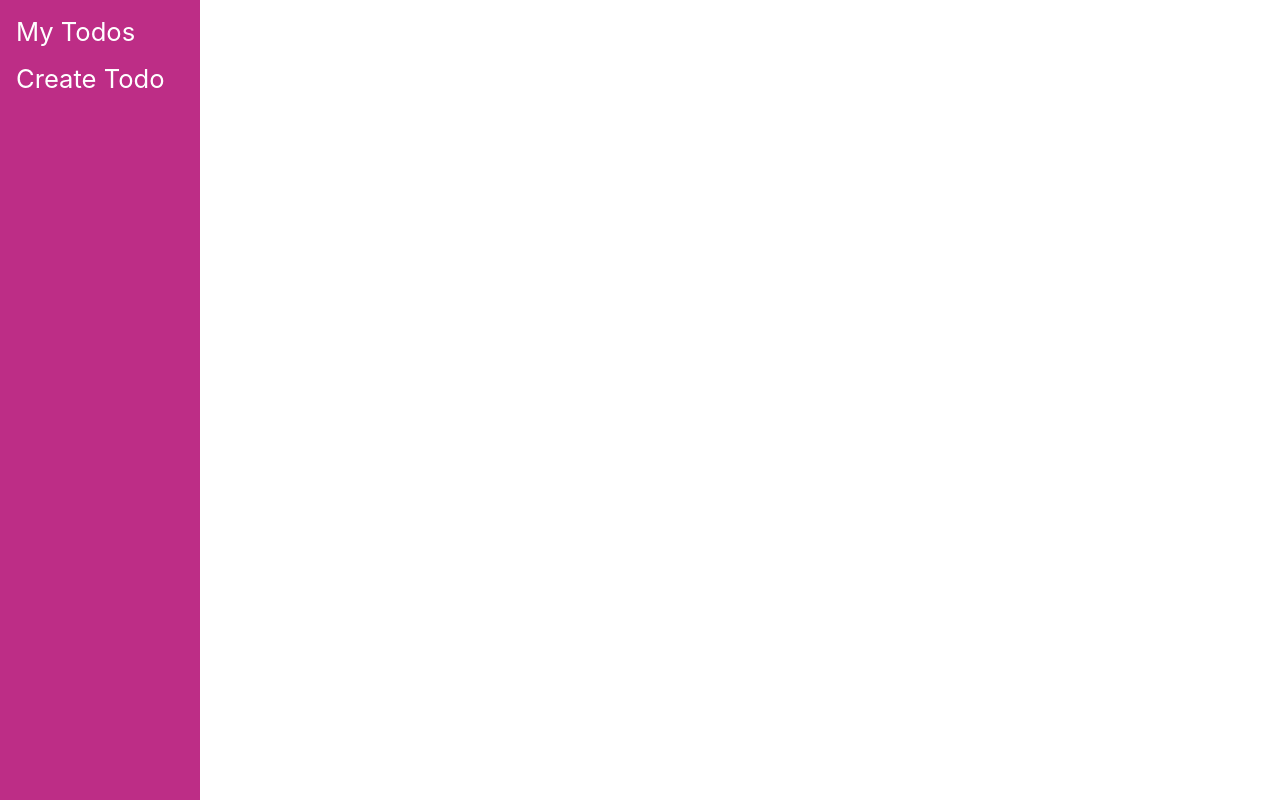
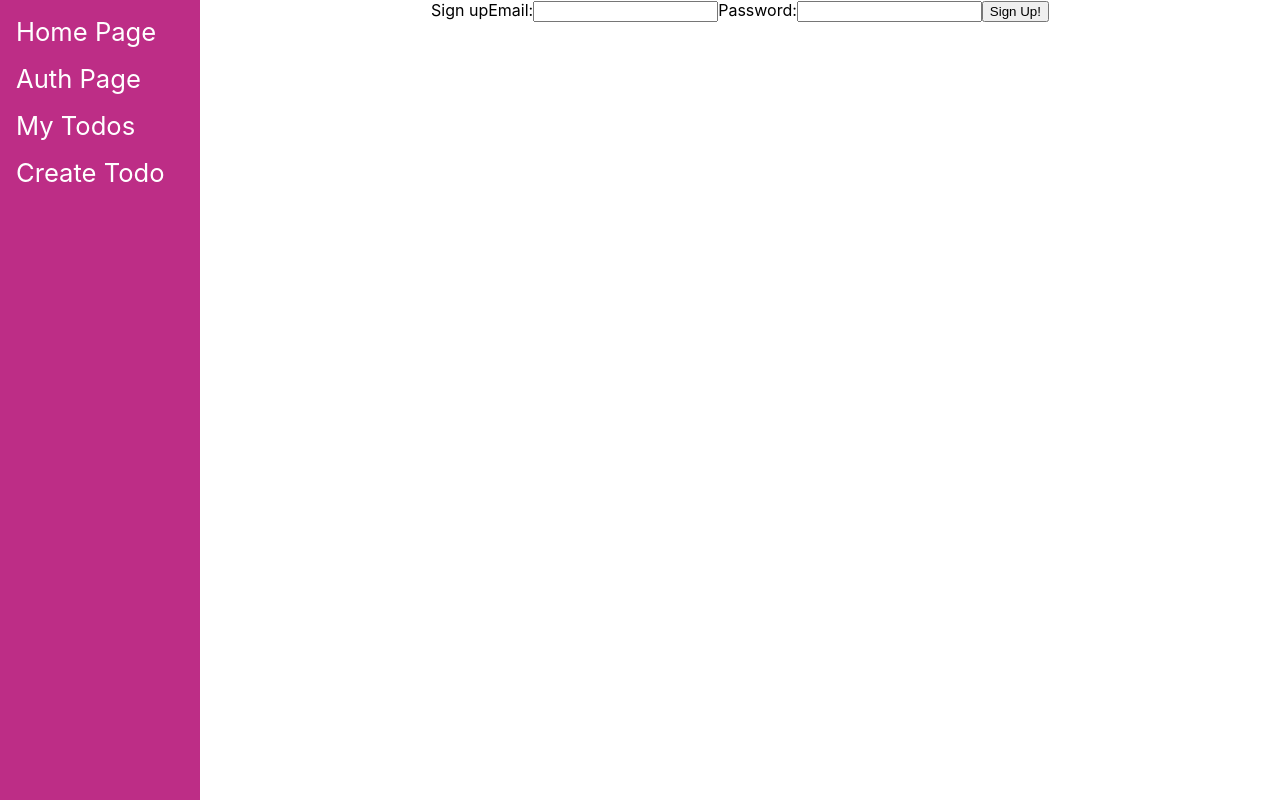
Before and after one commit to katiepdx/todo-app-fe, a React (Create React App) app: page /auth in a window 1280 px wide. Built offline with nearby package versions, Linux system fonts and the light colour scheme; no server answers.

Commit message:
add homepage and signup functionality

```diff
--- a/package.json
+++ b/package.json
@@ -6,10 +6,13 @@
     "@testing-library/jest-dom": "^4.2.4",
     "@testing-library/react": "^9.5.0",
     "@testing-library/user-event": "^7.2.1",
+    "dotenv": "^8.2.0",
+    "install": "^0.13.0",
     "react": "^16.13.1",
     "react-dom": "^16.13.1",
     "react-router-dom": "^5.2.0",
-    "react-scripts": "3.4.3"
+    "react-scripts": "3.4.3",
+    "superagent": "^6.0.0"
   },
   "scripts": {
     "start": "react-scripts start",
--- a/src/App.css
+++ b/src/App.css
@@ -1,3 +1,11 @@
+.signup-form {
+  display: block;
+}
+
+.welcome-button {
+
+}
+
 @media (min-width: 400px) {
   .App {
     text-align: center;
--- a/src/App.js
+++ b/src/App.js
@@ -8,8 +8,26 @@ import {
 } from 'react-router-dom';
 import ListAllTodosPage from './ListAllTodosPage.js';
 import CreateTodoPage from './CreateTodoPage.js';
+import AuthPage from './AuthPage.js';
+import HomePage from './HomePage.js';
 
 export default class App extends Component {
+  // add token to state - state looks for token in localStorage
+  state = {
+    token: localStorage.getItem('token')
+  }
+
+  // handleToken function and pass in token
+  handleToken = (token) => {
+    // keep them synced
+    // set TOKEN to state
+    this.setState({
+      token: token
+    })
+    // set TOKEN to localStorage
+    localStorage.setItem('token', token)
+  }
+
   render() {
     return (
       <div className="App">
@@ -17,12 +35,26 @@ export default class App extends Component {
         <Router>
           <div className="nav-bar">
             <div className="nav-links">
+              <Link to='/'>Home Page</Link>
+              <Link to='/auth'>Auth Page</Link>
               <Link to='/todos'>My Todos</Link>
               <Link to='/create'>Create Todo</Link>
             </div>
           </div>
 
           <Switch>
+            {/* home page route */}
+            <Route
+              path="/"
+              exact
+              render={(routerProps) => <HomePage {...routerProps} />}
+            />
+            {/* Auth - sign up or sign-in route */}
+            <Route
+              path="/auth"
+              exact
+              render={(routerProps) => <AuthPage {...routerProps} />}
+            />
             {/* list page route */}
             <Route
               path="/todos"
--- a/src/AuthPage.js
+++ b/src/AuthPage.js
@@ -1,10 +1,55 @@
-import React, { Component } from 'react'
+import React, { Component } from 'react';
+import { signUpUser } from './todos-api.js';
 
 export default class AuthPage extends Component {
+    // set state
+    state = {
+        signUpEmail: '',
+        signUpPassword: ''
+    };
+
+    handleEmailChange = (e) => {
+        this.setState({ signUpEmail: e.target.value})
+    }
+
+    handlePasswordChange = (e) => {
+        this.setState({ signUpPassword: e.target.value})
+    }
+
+    handleSignUpClick = async (e) => {
+        e.preventDefault();
+
+        // pass user data to signUpUser function
+        const user = await signUpUser({
+            // keys must match backend keys
+            email: this.state.signUpEmail,
+            password: this.state.signUpPassword
+        })
+
+        // pass token
+        this.props.handleToken(user.body.token)
+
+        // redirect to My Todos page
+        this.props.history.push('/todos')
+    }
+
     render() {
+
         return (
             <div>
-                Auth Page
+                <form className="signup-form" onSubmit={this.handleSignUpClick}>
+                    Sign up
+                    <label>
+                        Email:
+                        <input onChange={this.handleEmailChange} value={this.state.signUpEmail}/>
+                    </label>
+                    <label>
+                        Password:
+                        <input onChange={this.handlePasswordChange} value={this.state.signUpPassword}/>
+                    </label>
+
+                    <button>Sign Up!</button>
+                </form>
             </div>
         )
     }
--- /dev/null
+++ b/src/HomePage.js
@@ -0,0 +1,20 @@
+import React, { Component } from 'react';
+
+export default class HomePage extends Component {
+    handleWelcomeButton = (e) => {
+        e.preventDefault();
+        // direct to auth - signup/signin page
+        this.props.history.push('/auth')
+    }
+
+    render() {
+        return (
+            <div>
+                <form onSubmit={this.handleWelcomeButton}>
+                    Welcome! Click the button to go to sign-up/login page.
+                    <button>Let's Go!</button>
+                </form>
+            </div>
+        )
+    }
+}
--- /dev/null
+++ b/src/todos-api.js
@@ -0,0 +1,14 @@
+import request from 'superagent';
+
+const URL = process.env.REACT_APP_API_URL;
+
+// signup function
+
+export function signUpUser(userData) {
+    try {
+        // make POST req to signup endpoint and send the userData
+        return request.post(`${URL}/auth/signup`, userData)
+    } catch(e) {
+        throw { error: e.message }
+    }
+}
```
Also changed, not shown: 2 other files (tests, documents, lock files or other folders).
